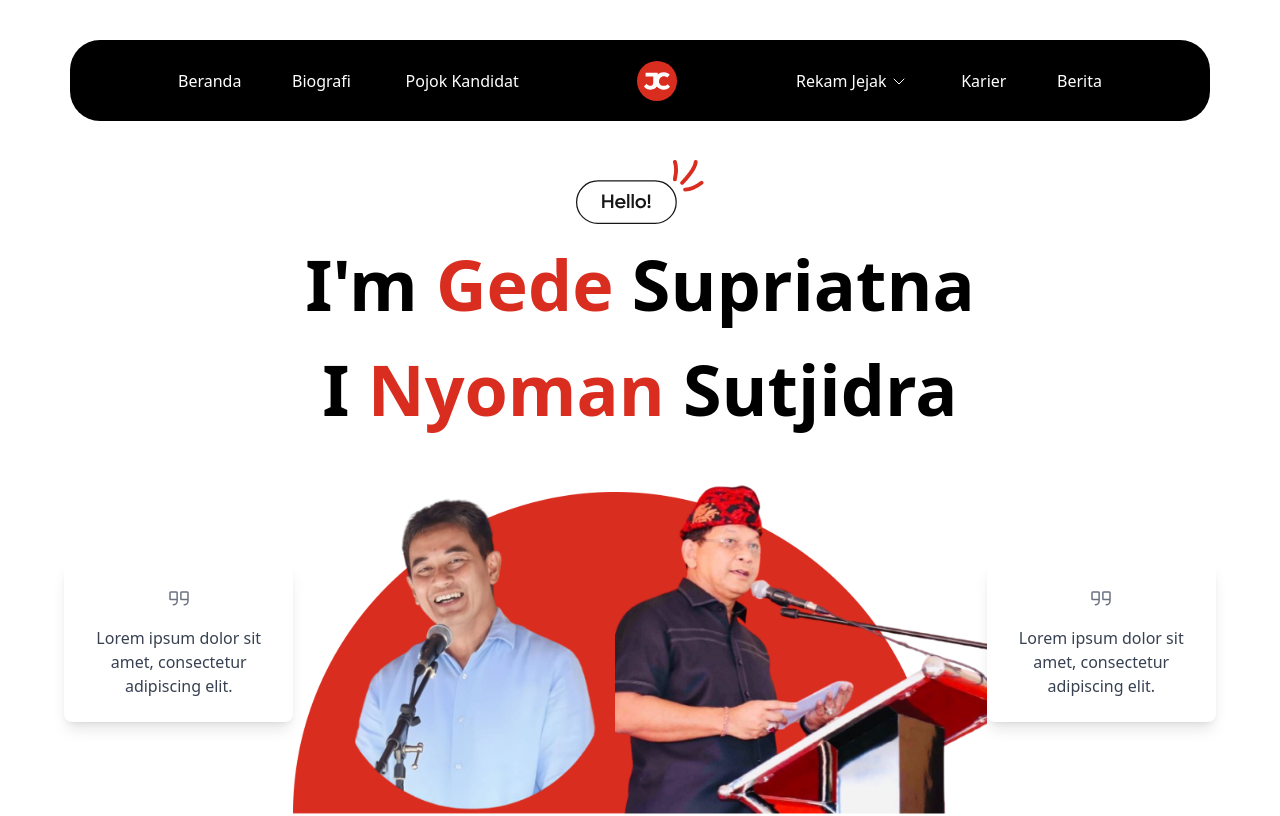
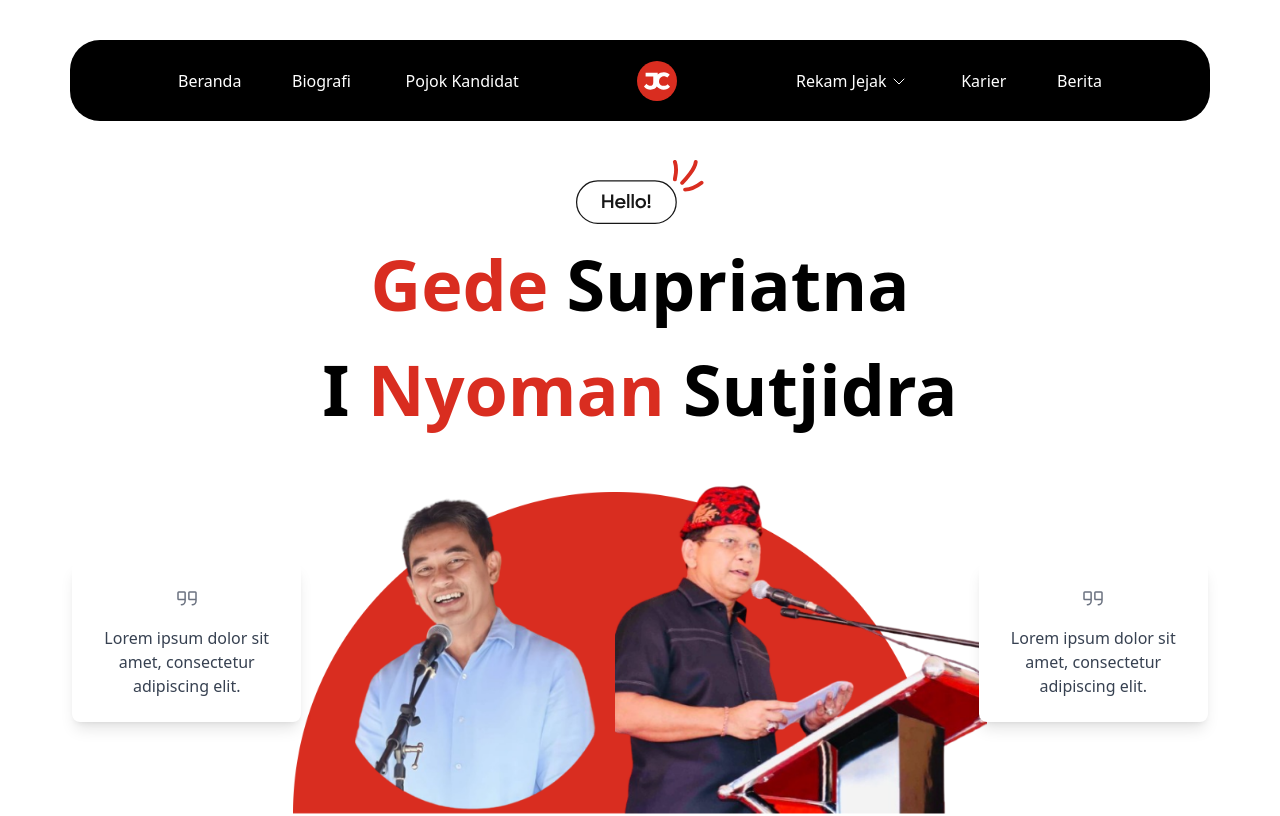
Before and after one commit to RamzGxz/landing-page-denpasar, a React (Vite) app: page / in a window 1280 px wide. Shown: the top 816 px of the page. Built offline with nearby package versions, Linux system fonts and the light colour scheme.

Commit message:
revisi hero

```diff
--- a/src/components/Hero.jsx
+++ b/src/components/Hero.jsx
@@ -11,7 +11,6 @@ const Hero = () => {
           className="w-[129px] h-[64px] mx-auto mt-24 lg:mt-40 mb-2"
         />
         <div className="text-[30px] font-semibold lg:text-[70px]">
-          I'm
           <span className="text-[#D92D20]"> Gede</span> Supriatna
         </div>
         <div className="text-[30px] font-semibold lg:text-[70px]">
@@ -20,7 +19,7 @@ const Hero = () => {
         </div>
       </div>
       <div className="flex w-full max-w-6xl justify-center items-center">
-        <div className="hidden lg:flex relative left-0 w-64 p-6 bg-white shadow-lg rounded-lg text-center flex-col items-center">
+        <div className="hidden lg:flex relative left-2 w-64 p-6 bg-white shadow-lg rounded-lg text-center flex-col items-center">
           <Quotes size={24} className="text-gray-500 mb-4" />
           <p className="text-gray-700">Lorem ipsum dolor sit amet, consectetur adipiscing elit.</p>
         </div>
@@ -29,7 +28,7 @@ const Hero = () => {
           alt="Hero"
           className="w-full mx-auto lg:w-[700px] lg:h-[400px]"
         />
-        <div className="hidden lg:flex relative right-0 w-64 p-6 bg-white shadow-lg rounded-lg text-center flex-col items-center">
+        <div className="hidden lg:flex relative right-2 w-64 p-6 bg-white shadow-lg rounded-lg text-center flex-col items-center">
           <Quotes size={24} className="text-gray-500 mb-4" />
           <p className="text-gray-700">Lorem ipsum dolor sit amet, consectetur adipiscing elit.</p>
         </div>
```
